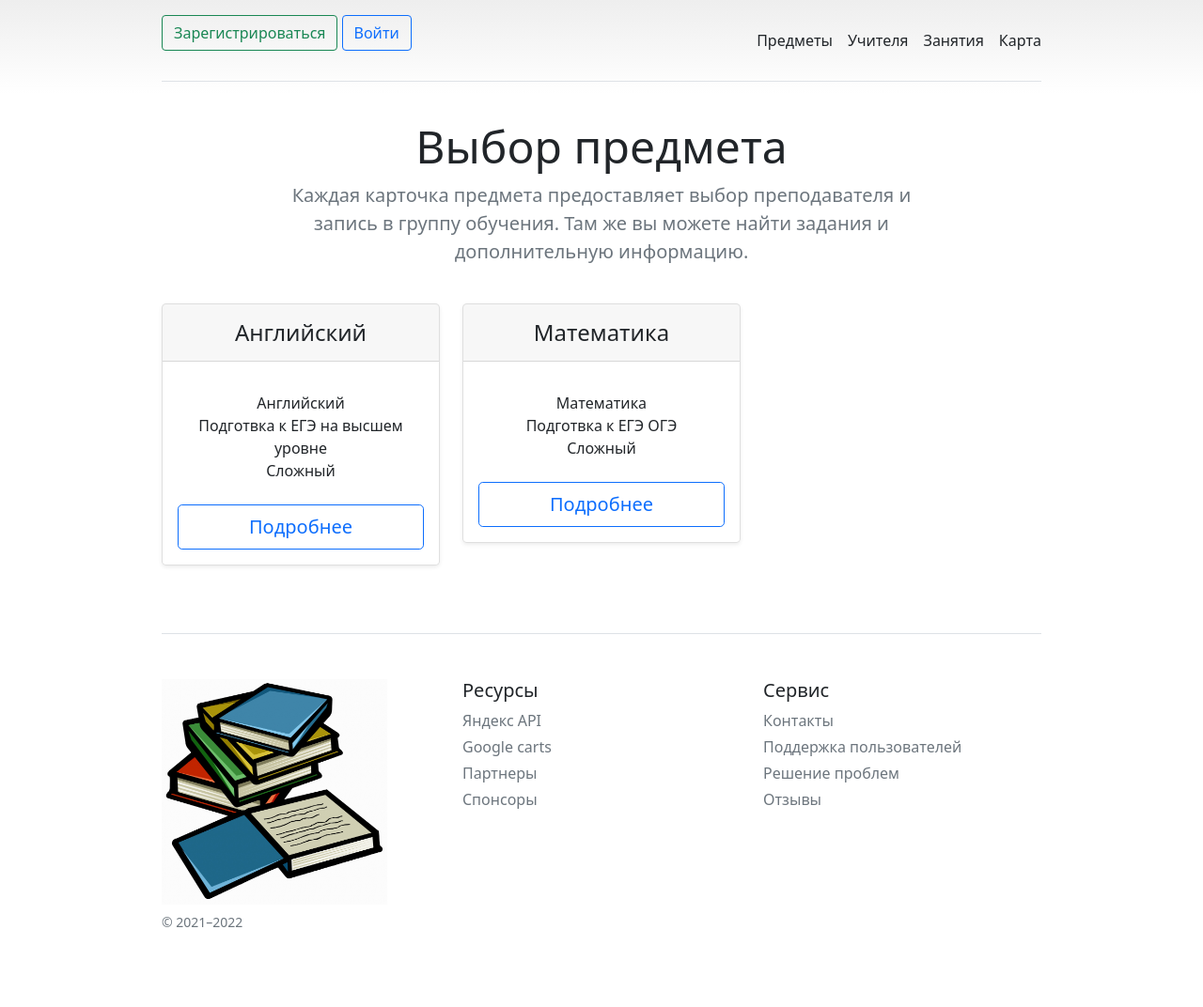
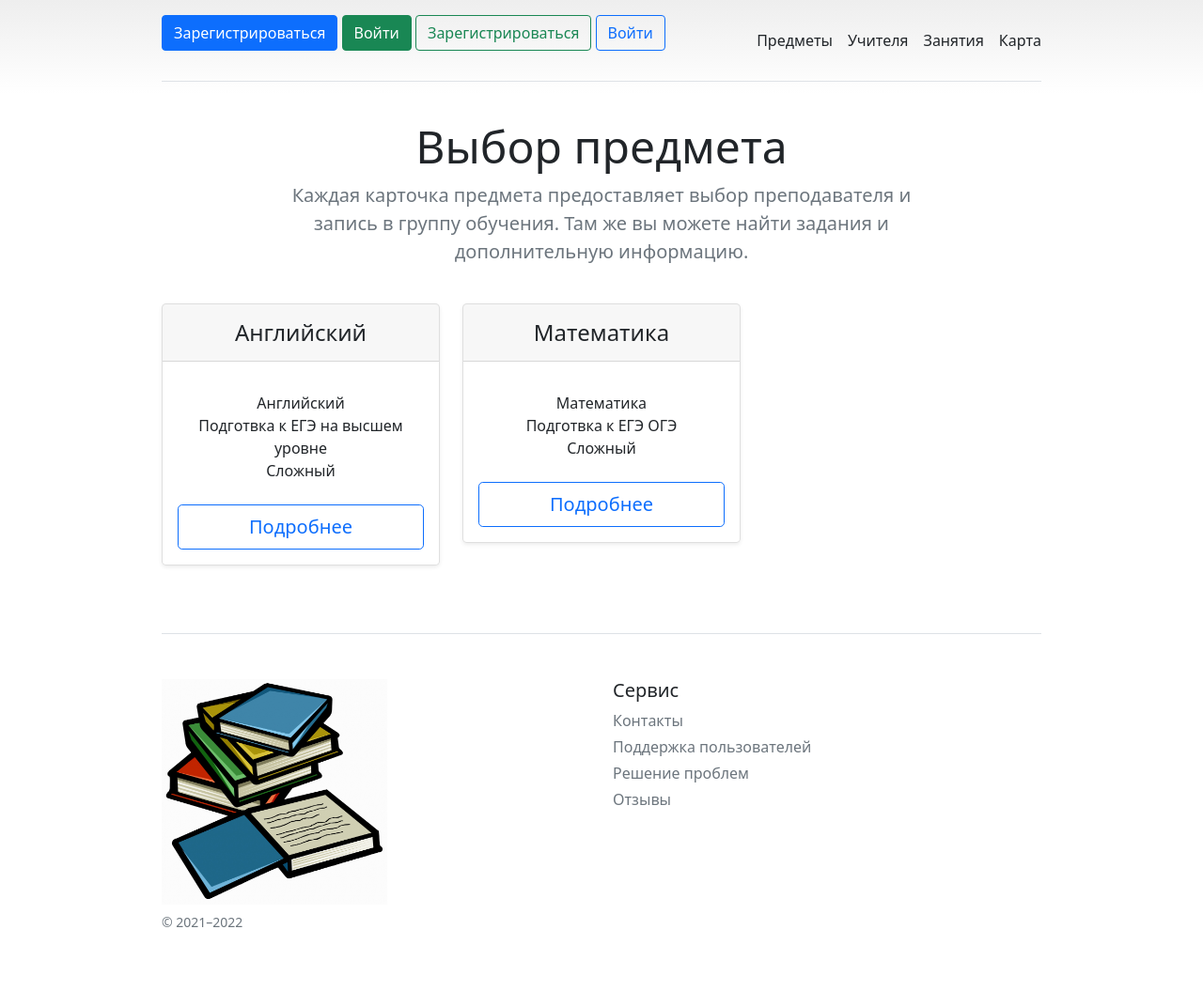
Before and after one commit to darb0ga/website, a Flask app: page / in a window 1280 px wide. Shown: the whole page at 94% size. Run offline with Flask 2, Linux system fonts and the light colour scheme; data comes from the database, SQL or seed files in the repository.

Commit message:
Add files via upload

```diff
--- a/templates/index2.html
+++ b/templates/index2.html
@@ -26,7 +26,6 @@
           font-size: 3.5rem;
         }
       }
-
     </style>
     <link href="pricing.css" rel="stylesheet">
 
@@ -38,11 +37,11 @@
         <path d="M13.854 3.646a.5.5 0 0 1 0 .708l-7 7a.5.5 0 0 1-.708 0l-3.5-3.5a.5.5 0 1 1 .708-.708L6.5 10.293l6.646-6.647a.5.5 0 0 1 .708 0z"/>
     </symbol>
 </svg>
-
 <div class="container py-3">
     <header>
         <div class="d-flex flex-column flex-md-row align-items-center pb-3 mb-4 border-bottom">
             {% if current_user.is_authenticated %}
+            <a href="/logout" class="d-flex align-items-center text-dark text-decoration-none">
             <a href="/profile" class="d-flex align-items-center text-dark text-decoration-none">
                 <svg xmlns="http://www.w3.org/2000/svg" width="40" height="32" class="me-2" viewBox="0 0 118 94"
                      role="img"><title>Bootstrap</title>
@@ -54,6 +53,8 @@
             </a>
             {% else %}
             <p>
+                <a class="btn btn-primary " href="/register">Зарегистрироваться</a>
+                <a class="btn btn-success" href="/login">Войти</a>
                 <a class="btn btn-outline-success" href="/register">Зарегистрироваться</a>
                 <a class="btn btn-outline-primary" href="/login">Войти</a>
             </p>
@@ -127,15 +128,6 @@
                 <small class="d-block mb-3 text-muted">&copy; 2021–2022</small>
             </div>
             <div class="col-6 col-md">
-                <h5>Ресурсы</h5>
-                <ul class="list-unstyled text-small">
-                    <li class="mb-1"><a class="link-secondary text-decoration-none" href="#">Яндекс API</a></li>
-                    <li class="mb-1"><a class="link-secondary text-decoration-none" href="#">Google carts</a></li>
-                    <li class="mb-1"><a class="link-secondary text-decoration-none" href="#">Партнеры</a></li>
-                    <li class="mb-1"><a class="link-secondary text-decoration-none" href="#">Спонсоры</a></li>
-                </ul>
-            </div>
-            <div class="col-6 col-md">
                 <h5>Сервис</h5>
                 <ul class="list-unstyled text-small">
                     <li class="mb-1"><a class="link-secondary text-decoration-none" href="about_us">Контакты</a></li>
```
